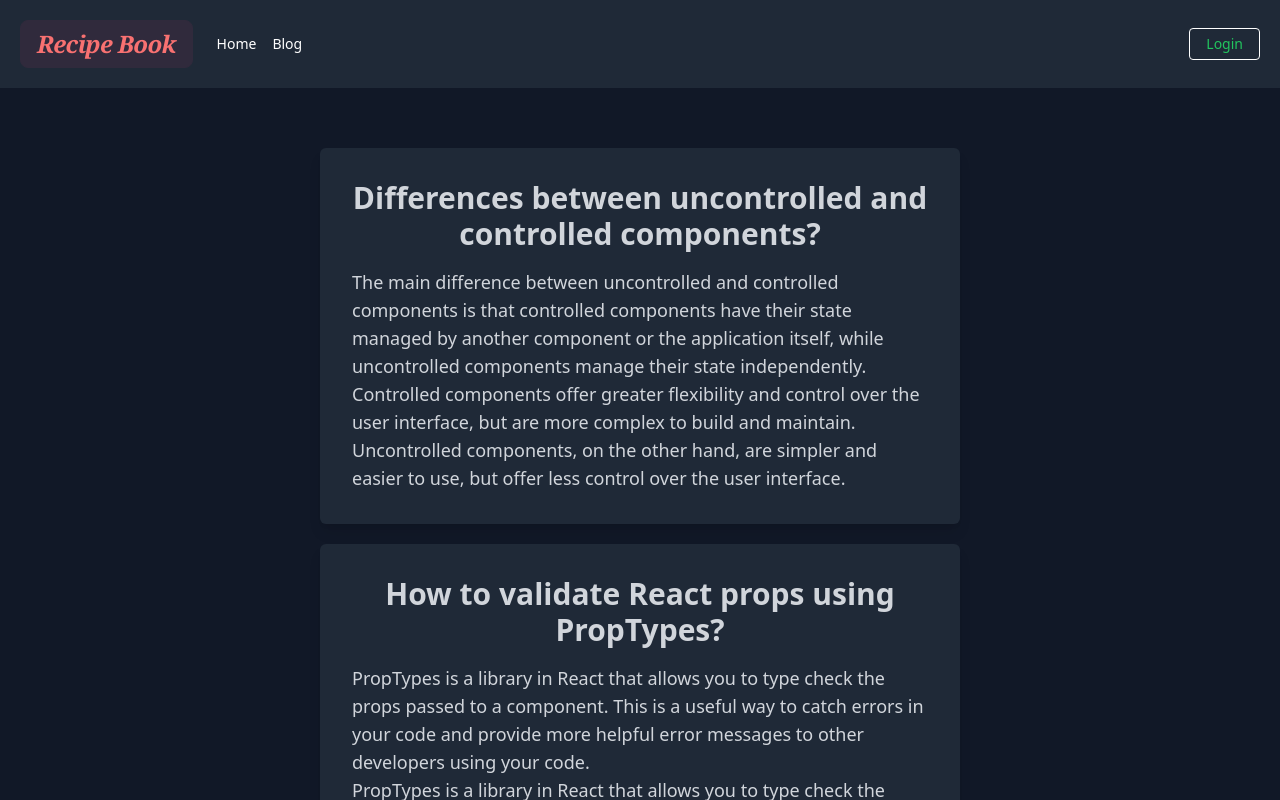
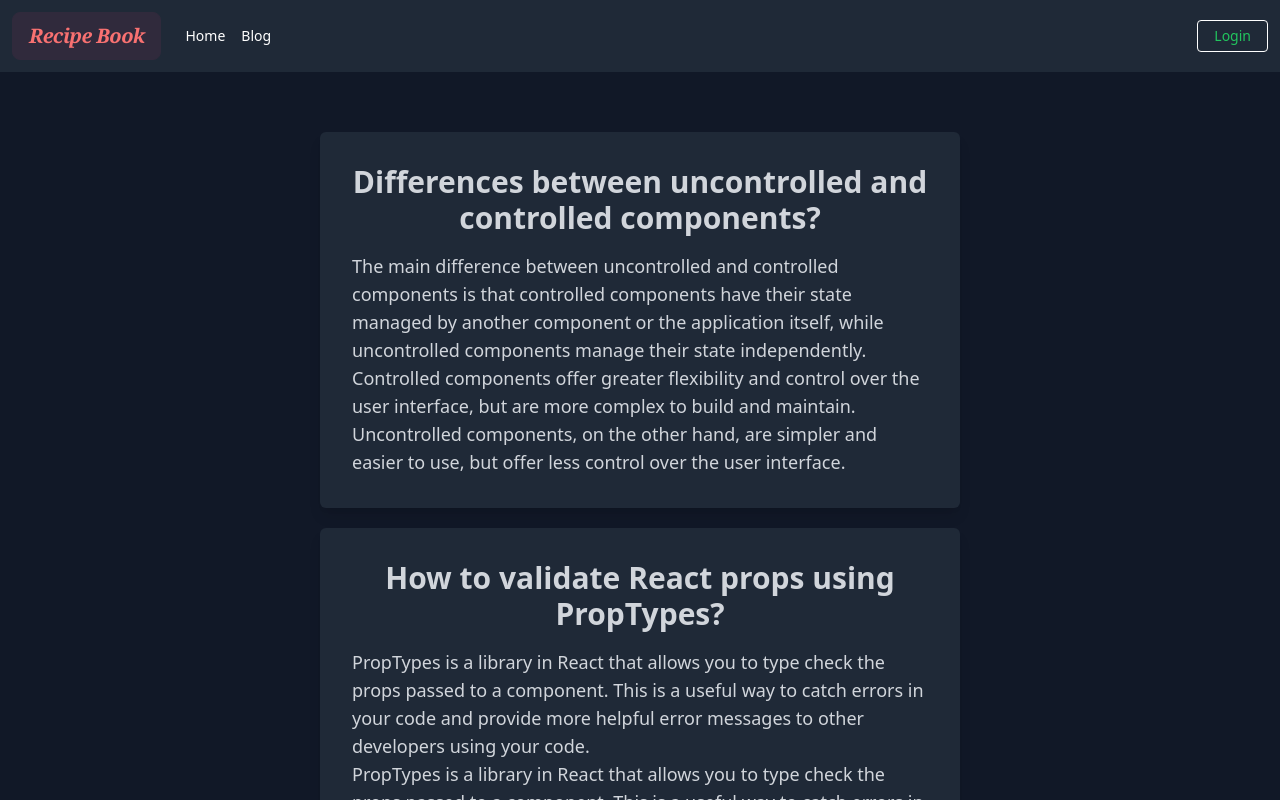
Before and after one commit to bayzidhasan6666/recipeBook-client-side, a React (Vite) app: page /blog in a window 1280 px wide. Shown: the top 800 px of the page. Built offline with nearby package versions, Linux system fonts and the light colour scheme; no server answers.

Commit message:
private route added

```diff
--- a/src/Pages/Recipes/Recipes.jsx
+++ b/src/Pages/Recipes/Recipes.jsx
@@ -17,7 +17,7 @@ const Recipes = () => {
       <div className="grid grid-cols-1 md:grid-cols-2 gap-6">
         <div className="shadow-xl overflow-hidden rounded-lg">
           <img
-            className="h-96 lg:h-auto w-full object-cover"
+            className="h-96 lg:h-full w-full object-cover"
             src={recipes.chefPicture}
             alt={recipes.chefName}
           />
--- a/src/Pages/Shared/Header/Header.jsx
+++ b/src/Pages/Shared/Header/Header.jsx
@@ -2,7 +2,7 @@ import React, { useContext } from 'react';
 import { NavLink } from 'react-router-dom';
 import { AuthContext } from '../../../Providers/AuthProvider';
 
-const Header = (props) => {
+const Header = () => {
   const { user, logOut } = useContext(AuthContext);
   console.log(user);
 
@@ -14,11 +14,11 @@ const Header = (props) => {
   return (
     <div>
       {' '}
-      <nav className="flex items-center justify-between flex-wrap bg-gray-800 shadow-xl p-5 ">
+      <nav className="flex items-center justify-between flex-wrap bg-gray-800 shadow-xl p-3 ">
         <div className="flex items-center flex-shrink-0 text-white mr-6">
           <NavLink
             to="/"
-            className="font-semibold italic text-2xl btn tracking-tight text-red-400  font-serif capitalize "
+            className="font-semibold italic text-xl btn tracking-tight text-red-400  font-serif capitalize "
           >
             Recipe Book
           </NavLink>
@@ -31,6 +31,7 @@ const Header = (props) => {
             >
               Home
             </NavLink>
+
             <NavLink
               to="/blog"
               className="block mt-4 md:inline-block md:mt-0 text-white hover:text-gray-200 mr-4"
@@ -73,8 +74,6 @@ const Header = (props) => {
           </div>
         </div>
       </nav>
-
-
     </div>
   );
 };
--- /dev/null
+++ b/src/PrivateRoute/PrivateRoute.jsx
@@ -0,0 +1,16 @@
+import React, { useContext } from 'react';
+import { Navigate } from 'react-router-dom';
+import { AuthContext } from '../Providers/AuthProvider';
+
+const PrivateRoute = ({ children }) => {
+  const { user, loading } = useContext(AuthContext);
+  if (loading) {
+    return <progress className="progress w-56"></progress>;
+  }
+  if (user) {
+    return children;
+  }
+  return <Navigate to={`/login`} replace={true}></Navigate>;
+};
+
+export default PrivateRoute;
--- a/src/routes/routes.jsx
+++ b/src/routes/routes.jsx
@@ -5,6 +5,7 @@ import Login from '../Pages/Login/Login';
 import Blog from '../Pages/Blog/Blog';
 import Register from '../Pages/Register/Register';
 import Recipes from '../Pages/Recipes/Recipes';
+import PrivateRoute from '../PrivateRoute/PrivateRoute';
 
 const router = createBrowserRouter([
   {
@@ -31,7 +32,11 @@ const router = createBrowserRouter([
       },
       {
         path: '/recipes/:id',
-        element: <Recipes></Recipes>,
+        element: (
+          <PrivateRoute>
+            <Recipes></Recipes>
+          </PrivateRoute>
+        ),
         loader: ({ params }) =>
           fetch(`http://localhost:5000/chefs/${params.id}`).then((res) =>
             res.json()
```
